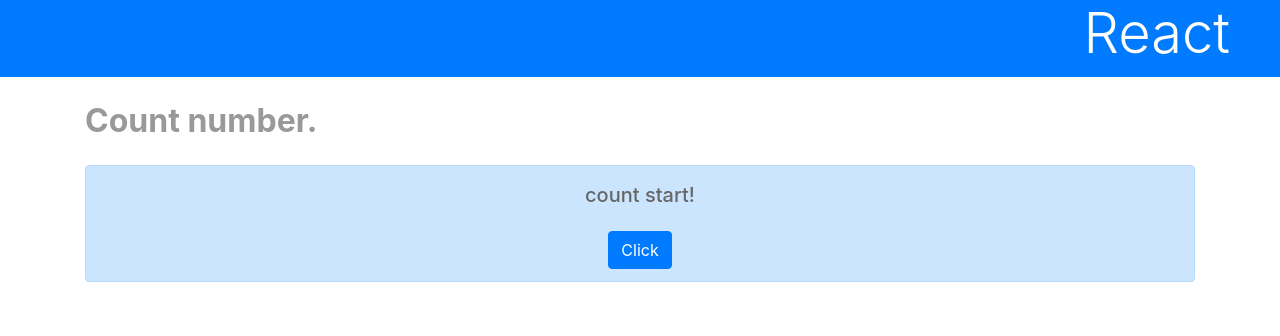
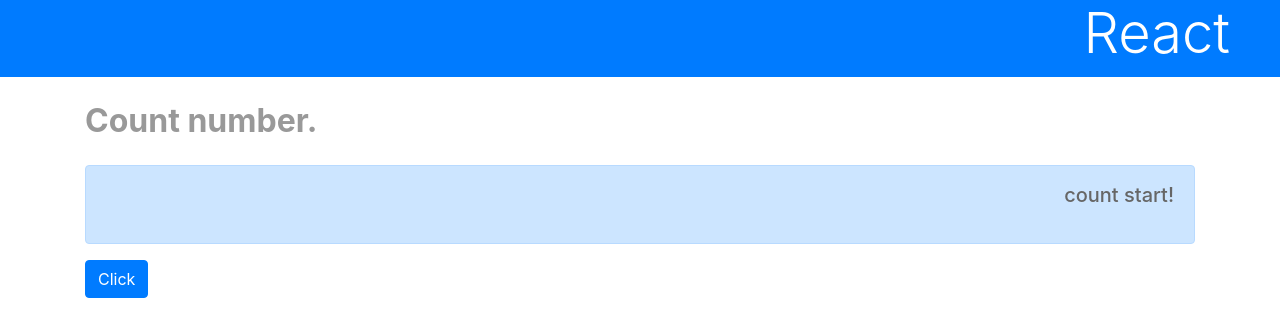
Before and after one commit to Apple-cake/SampleReactApp, a React (Create React App) app: page / in a window 1280 px wide. Shown: the top 336 px of the page. Built offline with nearby package versions, Linux system fonts and the light colour scheme.

Commit message:
ボタンクリックに応じて、フラグを変化させ表示状態が変わるように修正

```diff
--- a/src/App.js
+++ b/src/App.js
@@ -7,7 +7,9 @@
     this.state = {
       counter: 0,
       msg: 'count start!',
+      flag: true,
     }
+    // イベントの初期化
     this.doAction = this.doAction.bind(this)
   }
 
@@ -15,6 +17,7 @@
     this.setState({
       counter: this.state.counter + 1,
       msg: '*** count: ' + this.state.counter + ' ***',
+      flag: !this.state.flag
     })
   }
 
@@ -23,12 +26,18 @@
       <h1 className="bg-primary text-white display-4">React</h1>
       <div className="container">
         <p className="subtitle">Count number.</p>
-        <div className="alert alert-primary text-center">
+        {this.state.flag ?
+          <div className="alert alert-primary text-right">
           <p className="h5 mb-4">{this.state.msg}</p>
-          <button className="btn btn-primary" onClick={this.doAction}>
-            Click
-          </button>
-        </div>
+          </div>
+        :
+          <div className="alert alert-primary text-left">
+          <p className="h5 mb-4">{this.state.msg}です。</p>
+          </div>
+        }
+        <button className="btn btn-primary" onClick={this.doAction}>
+          Click
+        </button>
       </div>
     </div>
   }
```
